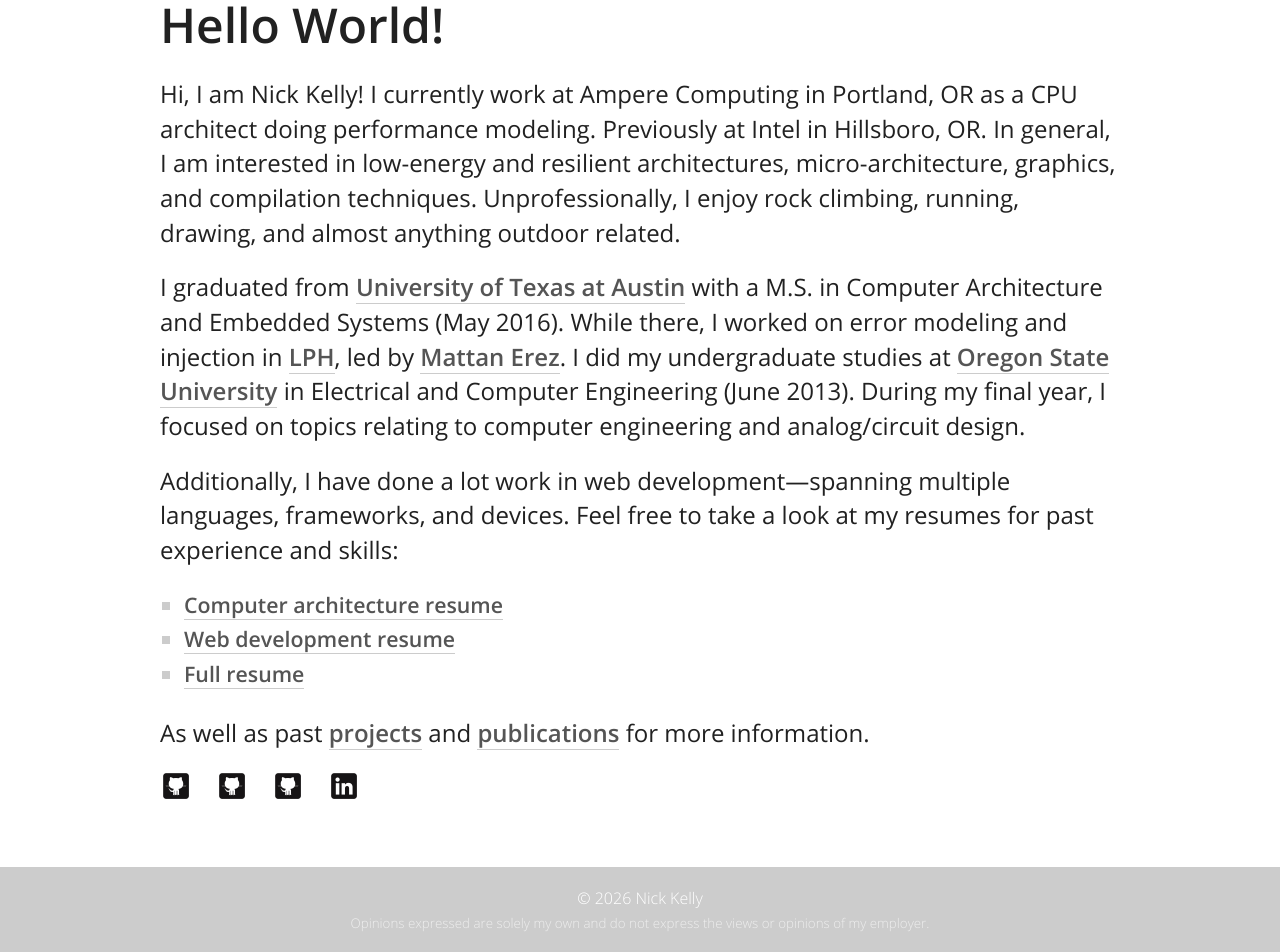
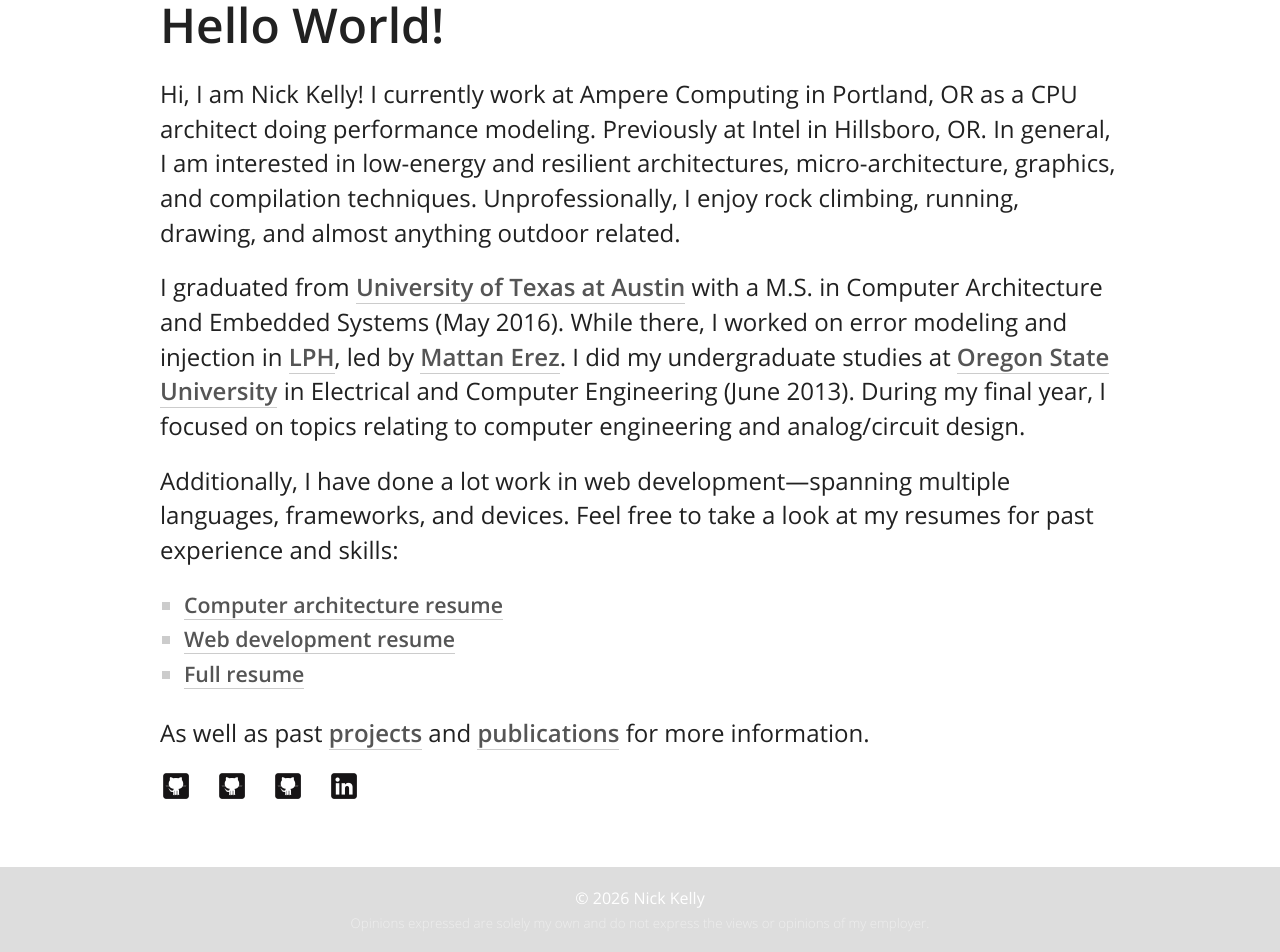
Before and after one commit to skimmmer/skimmmer.github.io, a Jekyll site: the page built from index.html, in a window 1280 px wide. Shown: the part 408-1360 px from the top of the page. Built offline with Jekyll 4.4.1, drawn with Linux system fonts in a browser that asks for light colours; nearby versions of some CDN libraries.

Commit message:
Footer styles

```diff
--- a/styles/main.css
+++ b/styles/main.css
@@ -149,11 +149,11 @@
 #footer
 {
 	color:#FFF;
-	background-color:#CCC;
+	background-color:#DDD;
 	margin-top: 20px;
-	padding: 20px 0;
+	padding: 20px 4px;
 	text-align:center;
-	font-family:"OpenSans-Light";
+	font-family:"OpenSans-Regular";
 	font-size:12pt;
 }
 
@@ -164,6 +164,7 @@
 
 #opinions
 {
+	font-family:"OpenSans-Light";
 	font-size:10pt;
 	color:#EEE;
 }
```
